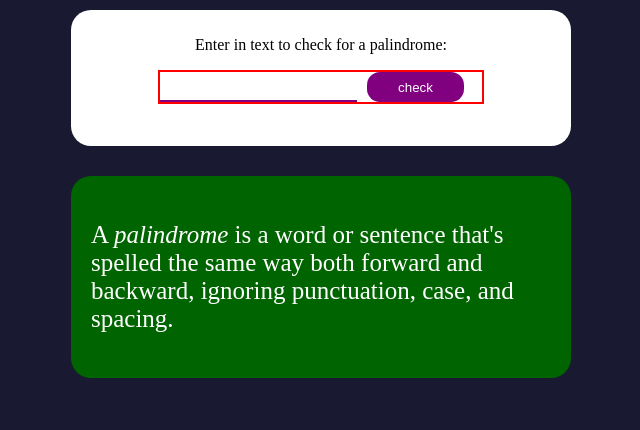
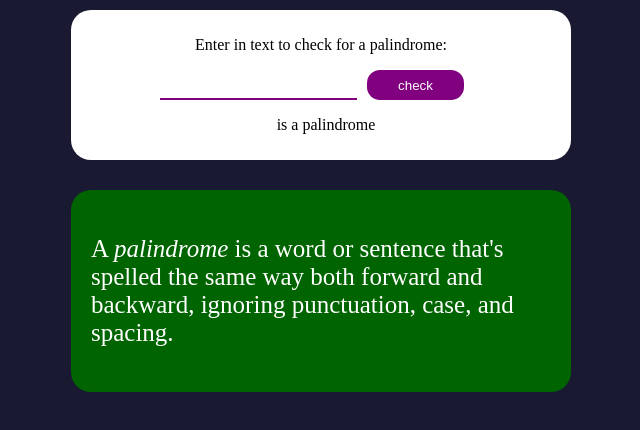
Before and after one commit to co24428/side_project, a plain HTML site: page PalindromeChecker/index.html in a window 1280 px wide. Both pictures are taken after a click on the button "check". Shown: the part 128-558 px from the top of the page, without its empty margins (319-959 px from the left). Drawn offline with Linux system fonts and the light colour scheme.

Commit message:
ParlindromeChecker

```diff
--- a/PalindromeChecker/index.html
+++ b/PalindromeChecker/index.html
@@ -2,6 +2,7 @@
 <html>
 <head>
     <link rel="stylesheet" href="style.css">
+    <script src="script.js"></script>
     <style>
     </style>
 </head>
@@ -16,9 +17,12 @@
             <p>Enter in text to check for a palindrome:</p>
             <div class="palindrome">
                 <input type="text" id="text-input">
-                <button id="check-btn">check</button>
+                <button id="check-btn" onclick="checkPalindrome()">check</button>
             </div>
-            <p class="result"></p>
+            <div class="result">
+                <h1 id="targetText">22</h1>
+                <p id="subText">is a palindrome</p>
+            </div>
         </div>
         <div class="help">
             <p>A <i>palindrome</i> is a word or sentence that's spelled the same way both forward and backward, ignoring punctuation, case, and spacing.</p>
--- a/PalindromeChecker/script.js
+++ b/PalindromeChecker/script.js
@@ -0,0 +1,33 @@
+function checkPalindrome(){
+    const textElem = document.getElementById("text-input");
+    const text = preprocessing(textElem.value);
+    const lenOfText = text.length;
+    const numberOfloop = Math.floor(lenOfText/2);
+    let isPalindrome = true;
+    const resultElem = document.getElementsByClassName("result");
+
+    for (let i=0; i<numberOfloop; i++){
+        if (text[i] === text[lenOfText - 1 - i]){
+            isPalindrome = true;
+        } else {
+            isPalindrome = false;
+            break;
+        }
+    }
+    resultElem[0].children[0].innerText = textElem.value;
+    if (isPalindrome) {
+        resultElem[0].children[1].innerText = "is a palindrome";
+    } else {
+        resultElem[0].children[1].innerText = "is not a palindrome";
+    }
+    textElem.value = "";
+}
+
+function preprocessing(str){
+    // change to lowercase & remove black characters
+    return str.toLowerCase().split(' ').join('');
+}
+
+// document.addEventListener("DOMContentLoaded", (e)=>{
+
+// })
--- a/PalindromeChecker/style.css
+++ b/PalindromeChecker/style.css
@@ -36,7 +36,6 @@ body {
 .palindrome {
     display: flex;
     gap: 10px;
-    border: 2px solid red;
     width: 70%;
     height: 30px;
 
@@ -55,6 +54,15 @@ body {
     border-radius: 13px;
 }
 
+.result {
+    display: flex;
+    align-items: center;
+    justify-content: center;
+
+    gap: 10px;
+}
+
+
 .help {
     box-sizing: border-box;
     border-radius: 20px;
```
